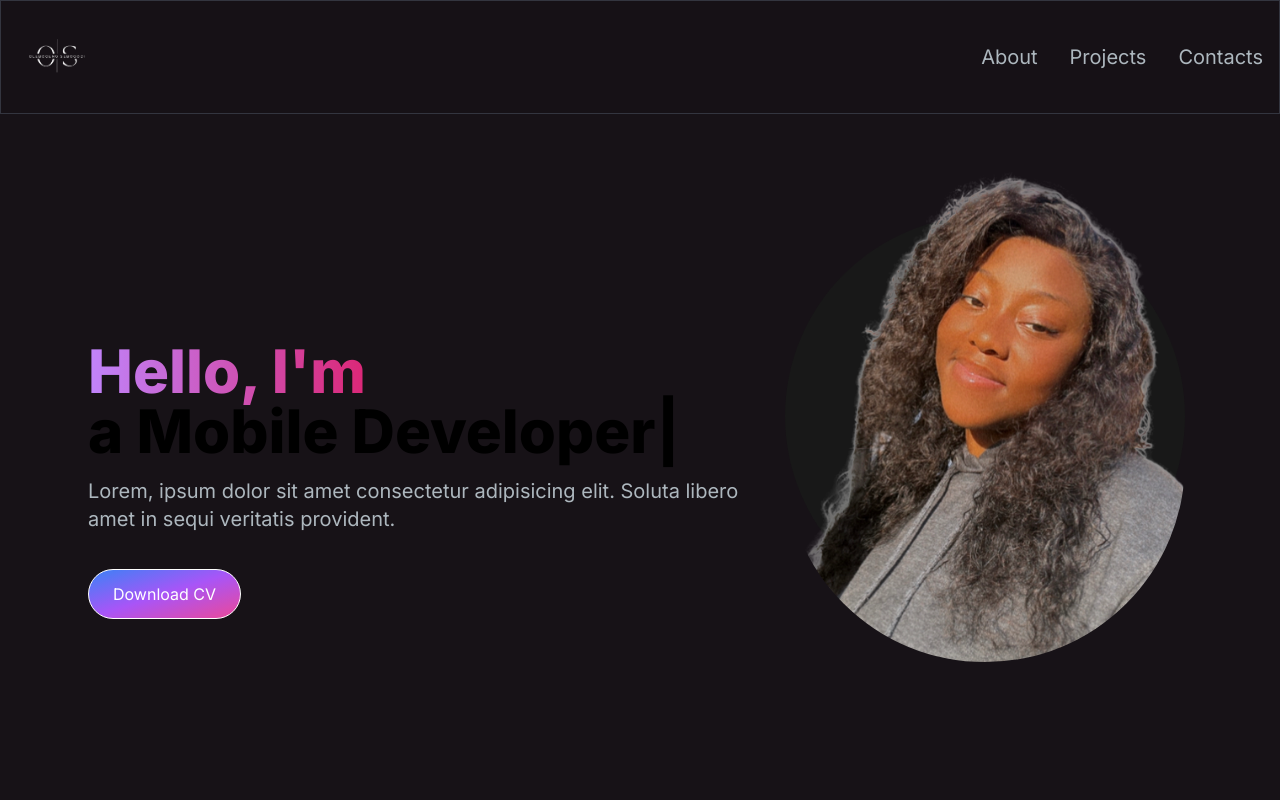
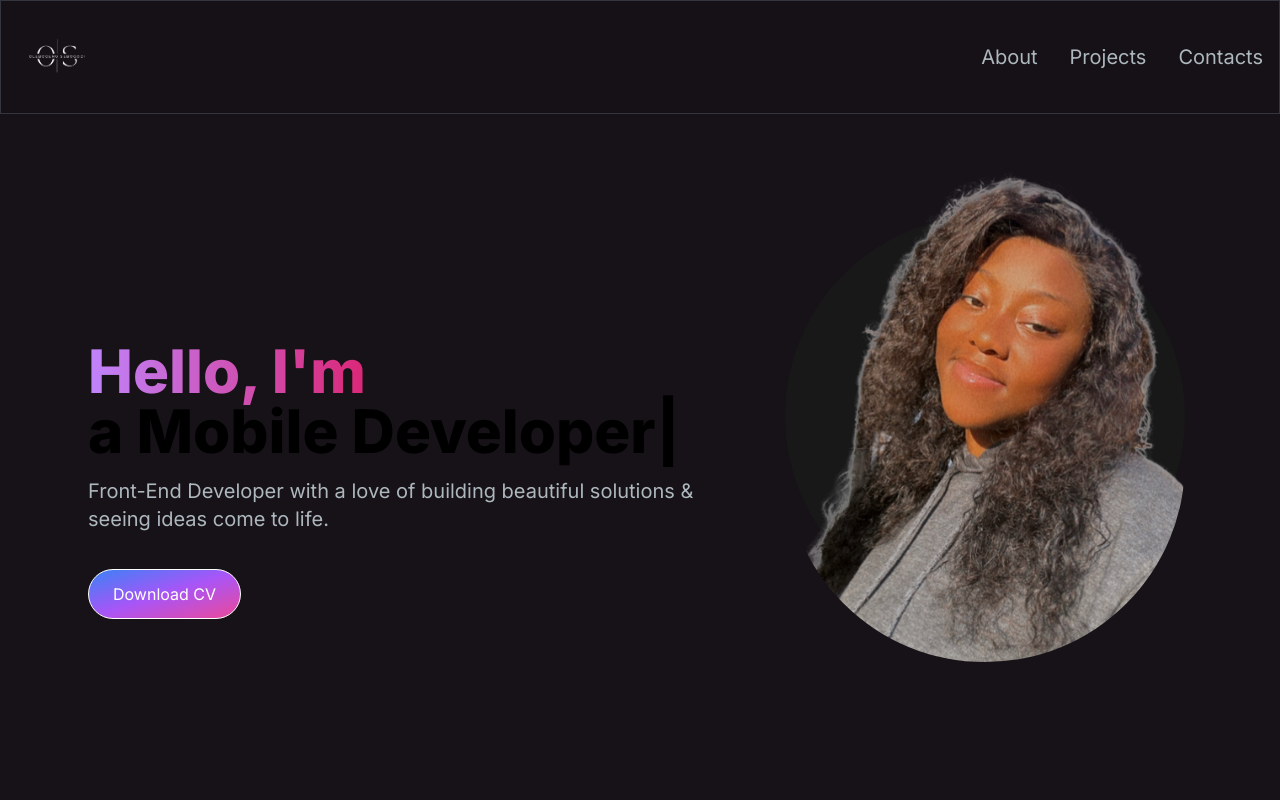
Before and after one commit to Olebxgeng/portfolio-website, a Next.js app: page / in a window 1280 px wide. Shown: the top 800 px of the page. Built offline with nearby package versions, Linux system fonts and the light colour scheme.

Commit message:
Update Hero.jsx

```diff
--- a/app/Components/Hero.jsx
+++ b/app/Components/Hero.jsx
@@ -35,7 +35,7 @@ const Hero = () => {
                     />
                 </h1>
                 <p className='text-[#ADB7BE] text-base sm:text-lg lg:text-xl mb-6'>
-                Lorem, ipsum dolor sit amet consectetur adipisicing elit. Soluta libero amet in sequi veritatis provident.
+                Front-End Developer with a love of building beautiful solutions & seeing ideas come to life.
                 </p>
                 <div>
                     <a href="/OlebogengSebogodiCV.pdf" download="OlebogengSebogodiCV" target="_blank">
```
